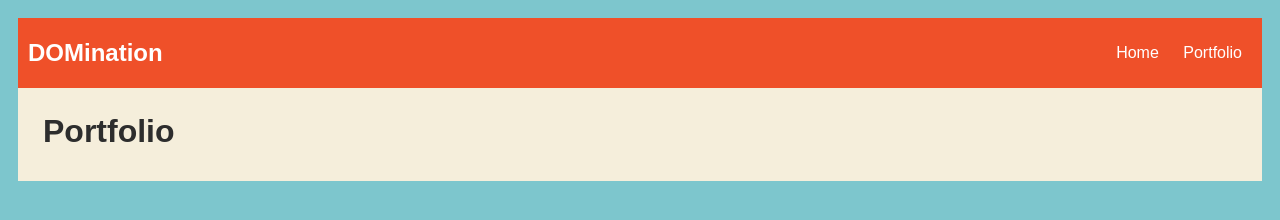
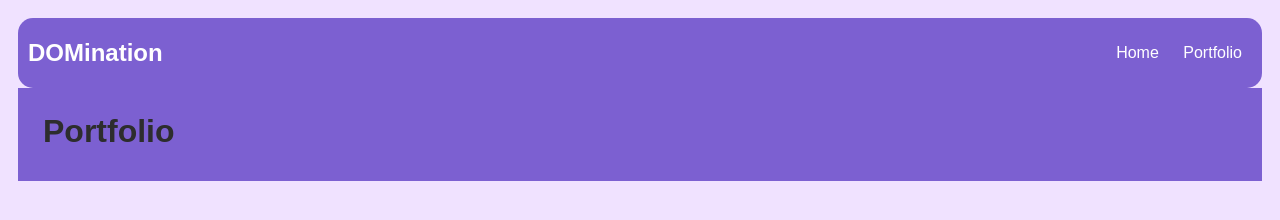
Before and after one commit to matdavis2121/matdavis2121.github.io, a plain HTML site: page portfolio.html in a window 1280 px wide. Drawn offline with nearby package versions, Linux system fonts and the light colour scheme; no server answers.

Commit message:
portfolio.html part 4

```diff
--- a/portfolio.html
+++ b/portfolio.html
@@ -3,8 +3,9 @@
     <head>
         <title>DOMination</title>
         <style type="text/css">
+            /* Mat's Additions - background*/
             body {
-                background: rgb(125, 198, 205);
+                background: rgba(211, 167, 255, 0.33);
                 color: rgb(45, 45, 45);
                 padding: 10px;
                 font-family: arial;
@@ -22,11 +23,14 @@
             }
 
             /* navigation menu */
+            /* Mat's Additions - background*/
             nav {
-                background: rgb(239, 80, 41);
+                background: rgba(65, 29, 186, 0.66);
                 margin: 0 auto;
                 display: flex;
                 padding: 10px;
+                /* Mat's Additions - border-radius*/
+                border-radius: 15px;
             }
             nav header {
                 display: flex;
@@ -48,7 +52,8 @@
 
             /* main container area beneath menu */
             main {
-                background: rgb(245, 238, 219);
+                /* Mat's Additions - background*/
+                background: rgba(65, 29, 186, 0.66);
                 display: flex;
             }
             .content {
```
Also changed, not shown: index.html (+3 -0 lines).
